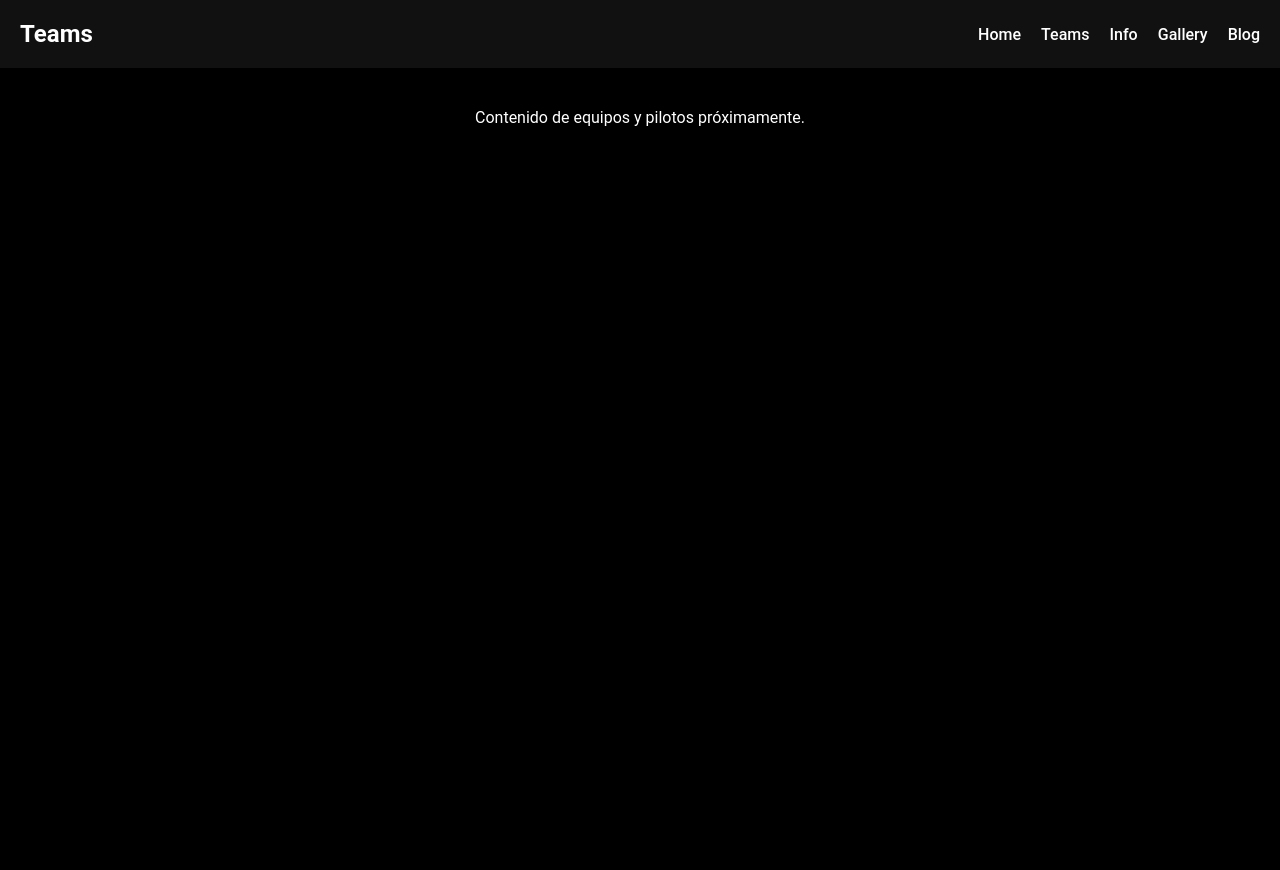
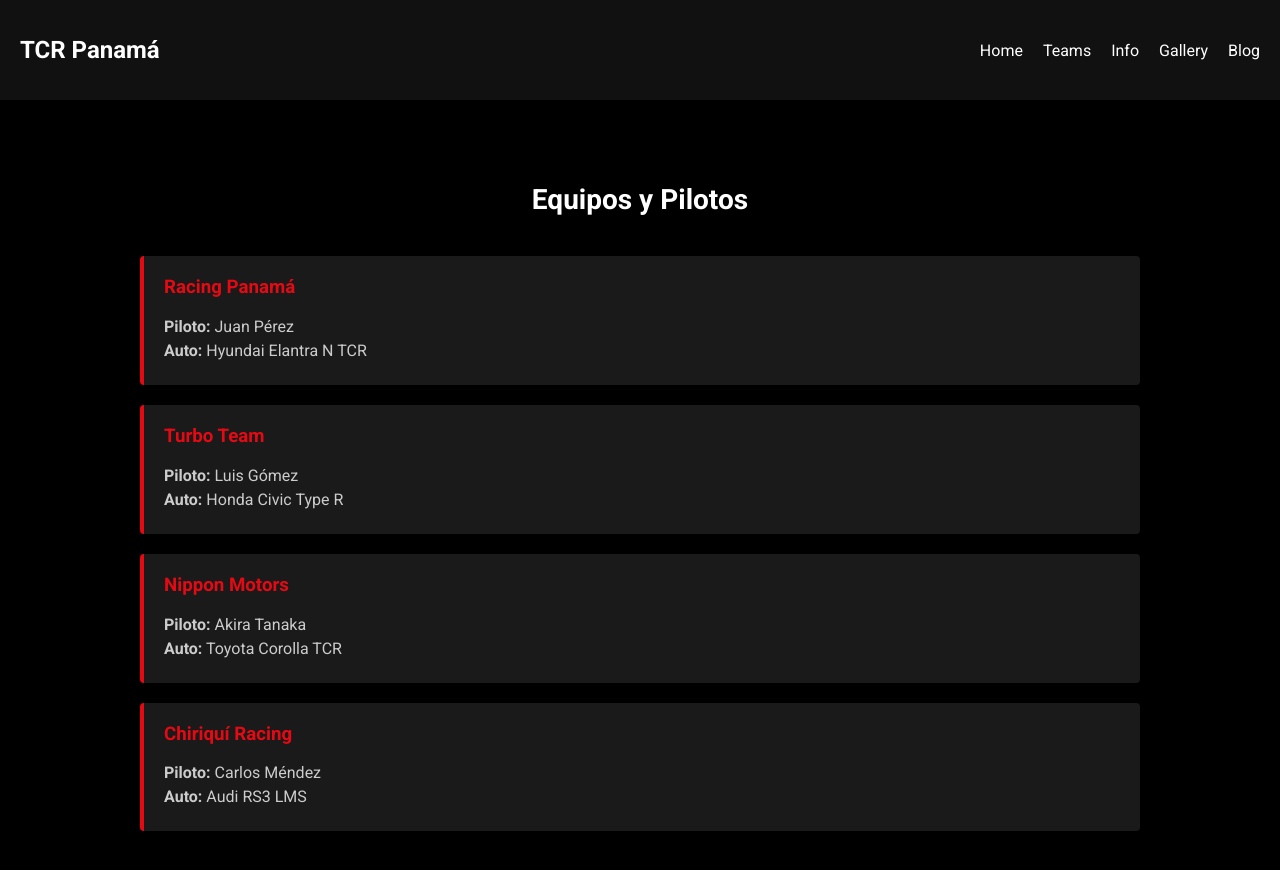
Before and after one commit to Blue-code-boost/TCR-Panama-B, a plain HTML site: page teams.html in a window 1280 px wide. Before the commit the page ends 800 px from the top, so only its background shows below. Drawn offline with Linux system fonts and the light colour scheme.

Commit message:
estructura básica completa- con estilo básico

```diff
--- /dev/null
+++ b/css/style-blog.css
@@ -0,0 +1,62 @@
+
+body {
+  background-color: #000;
+  color: #fff;
+  font-family: 'Roboto', sans-serif;
+  margin: 0;
+  padding: 0;
+}
+header {
+  background-color: #111;
+  padding: 20px;
+  display: flex;
+  justify-content: space-between;
+  align-items: center;
+}
+header h1 {
+  font-size: 24px;
+  font-weight: bold;
+}
+nav ul {
+  list-style: none;
+  display: flex;
+  gap: 20px;
+}
+nav a {
+  color: #fff;
+  text-decoration: none;
+  font-weight: 500;
+  transition: color 0.3s;
+}
+nav a:hover {
+  color: #e50914;
+}
+.blog-section {
+  max-width: 1000px;
+  margin: 0 auto;
+  padding: 60px 20px;
+}
+.blog-section h2 {
+  font-size: 28px;
+  text-align: center;
+  margin-bottom: 40px;
+}
+.blog-post {
+  background-color: #1a1a1a;
+  border-left: 4px solid #e50914;
+  padding: 20px;
+  border-radius: 4px;
+  margin-bottom: 30px;
+}
+.blog-post h3 {
+  color: #e50914;
+  margin: 0 0 10px;
+}
+.blog-post .date {
+  font-size: 14px;
+  color: #888;
+  margin-bottom: 10px;
+}
+.blog-post p {
+  color: #ccc;
+}
--- /dev/null
+++ b/css/style-gallery.css
@@ -0,0 +1,54 @@
+
+body {
+  background-color: #000;
+  color: #fff;
+  font-family: 'Roboto', sans-serif;
+  margin: 0;
+  padding: 0;
+}
+header {
+  background-color: #111;
+  padding: 20px;
+  display: flex;
+  justify-content: space-between;
+  align-items: center;
+}
+header h1 {
+  font-size: 24px;
+  font-weight: bold;
+}
+nav ul {
+  list-style: none;
+  display: flex;
+  gap: 20px;
+}
+nav a {
+  color: #fff;
+  text-decoration: none;
+  font-weight: 500;
+  transition: color 0.3s;
+}
+nav a:hover {
+  color: #e50914;
+}
+.gallery-section {
+  max-width: 1000px;
+  margin: 0 auto;
+  padding: 60px 20px;
+}
+.gallery-section h2 {
+  font-size: 28px;
+  text-align: center;
+  margin-bottom: 40px;
+}
+.gallery-grid {
+  display: grid;
+  grid-template-columns: repeat(auto-fit, minmax(250px, 1fr));
+  gap: 20px;
+}
+.gallery-grid img {
+  width: 100%;
+  border-radius: 4px;
+  object-fit: cover;
+  height: 180px;
+}
--- /dev/null
+++ b/css/style-info.css
@@ -0,0 +1,58 @@
+
+body {
+  background-color: #000;
+  color: #fff;
+  font-family: 'Roboto', sans-serif;
+  margin: 0;
+  padding: 0;
+}
+header {
+  background-color: #111;
+  padding: 20px;
+  display: flex;
+  justify-content: space-between;
+  align-items: center;
+}
+header h1 {
+  font-size: 24px;
+  font-weight: bold;
+}
+nav ul {
+  list-style: none;
+  display: flex;
+  gap: 20px;
+}
+nav a {
+  color: #fff;
+  text-decoration: none;
+  font-weight: 500;
+  transition: color 0.3s;
+}
+nav a:hover {
+  color: #e50914;
+}
+.teams-section {
+  max-width: 1000px;
+  margin: 0 auto;
+  padding: 60px 20px;
+}
+.teams-section h2 {
+  font-size: 28px;
+  text-align: center;
+  margin-bottom: 40px;
+}
+.team-card {
+  background-color: #1a1a1a;
+  border-left: 4px solid #e50914;
+  padding: 20px;
+  border-radius: 4px;
+  margin-bottom: 20px;
+}
+.team-card h3 {
+  margin-top: 0;
+  color: #e50914;
+}
+.team-card p {
+  margin: 5px 0;
+  color: #ccc;
+}
--- /dev/null
+++ b/css/style-team.css
@@ -0,0 +1,58 @@
+
+body {
+  background-color: #000;
+  color: #fff;
+  font-family: 'Roboto', sans-serif;
+  margin: 0;
+  padding: 0;
+}
+header {
+  background-color: #111;
+  padding: 20px;
+  display: flex;
+  justify-content: space-between;
+  align-items: center;
+}
+header h1 {
+  font-size: 24px;
+  font-weight: bold;
+}
+nav ul {
+  list-style: none;
+  display: flex;
+  gap: 20px;
+}
+nav a {
+  color: #fff;
+  text-decoration: none;
+  font-weight: 500;
+  transition: color 0.3s;
+}
+nav a:hover {
+  color: #e50914;
+}
+.teams-section {
+  max-width: 1000px;
+  margin: 0 auto;
+  padding: 60px 20px;
+}
+.teams-section h2 {
+  font-size: 28px;
+  text-align: center;
+  margin-bottom: 40px;
+}
+.team-card {
+  background-color: #1a1a1a;
+  border-left: 4px solid #e50914;
+  padding: 20px;
+  border-radius: 4px;
+  margin-bottom: 20px;
+}
+.team-card h3 {
+  margin-top: 0;
+  color: #e50914;
+}
+.team-card p {
+  margin: 5px 0;
+  color: #ccc;
+}
--- a/teams.html
+++ b/teams.html
@@ -1,9 +1,85 @@
+
 <!DOCTYPE html>
 <html lang="es">
-<head><meta charset="UTF-8"><title>Teams</title><link rel="stylesheet" href="css/style.css"></head>
+<head>
+  <meta charset="UTF-8">
+  <meta name="viewport" content="width=device-width, initial-scale=1.0">
+  <title>Equipos y Pilotos - TCR Panamá</title>
+  <link rel="stylesheet" href="css/style-team.css">
+  <link href="https://fonts.googleapis.com/css2?family=Roboto:wght@400;700&display=swap" rel="stylesheet">
+  <style>
+    body {
+      background-color: #000;
+      color: #fff;
+      font-family: 'Roboto', sans-serif;
+      margin: 0;
+      padding: 0;
+    }
+
+    header {
+      background-color: #111;
+      padding: 20px;
+      display: flex;
+      justify-content: space-between;
+      align-items: center;
+    }
+
+    header h1 {
+      font-size: 24px;
+      font-weight: bold;
+    }
+
+    nav ul {
+      list-style: none;
+      display: flex;
+      gap: 20px;
+    }
+
+    nav a {
+      color: #fff;
+      text-decoration: none;
+      font-weight: 500;
+      transition: color 0.3s;
+    }
+
+    nav a:hover {
+      color: #e50914;
+    }
+
+    .teams-section {
+      max-width: 1000px;
+      margin: 0 auto;
+      padding: 60px 20px;
+    }
+
+    .teams-section h2 {
+      font-size: 28px;
+      text-align: center;
+      margin-bottom: 40px;
+    }
+
+    .team-card {
+      background-color: #1a1a1a;
+      border-left: 4px solid #e50914;
+      padding: 20px;
+      border-radius: 4px;
+      margin-bottom: 20px;
+    }
+
+    .team-card h3 {
+      margin-top: 0;
+      color: #e50914;
+    }
+
+    .team-card p {
+      margin: 5px 0;
+      color: #ccc;
+    }
+  </style>
+</head>
 <body>
   <header>
-  <h1>Teams</h1>
+    <h1>TCR Panamá</h1>
     <nav>
       <ul>
         <li><a href="index.html">Home</a></li>
@@ -14,5 +90,33 @@
       </ul>
     </nav>
   </header>
-<main style="text-align:center; padding:40px;">Contenido de equipos y pilotos próximamente.</main>
-</body></html>
+
+  <section class="teams-section">
+    <h2>Equipos y Pilotos</h2>
+
+    <div class="team-card">
+      <h3>Racing Panamá</h3>
+      <p><strong>Piloto:</strong> Juan Pérez</p>
+      <p><strong>Auto:</strong> Hyundai Elantra N TCR</p>
+    </div>
+
+    <div class="team-card">
+      <h3>Turbo Team</h3>
+      <p><strong>Piloto:</strong> Luis Gómez</p>
+      <p><strong>Auto:</strong> Honda Civic Type R</p>
+    </div>
+
+    <div class="team-card">
+      <h3>Nippon Motors</h3>
+      <p><strong>Piloto:</strong> Akira Tanaka</p>
+      <p><strong>Auto:</strong> Toyota Corolla TCR</p>
+    </div>
+
+    <div class="team-card">
+      <h3>Chiriquí Racing</h3>
+      <p><strong>Piloto:</strong> Carlos Méndez</p>
+      <p><strong>Auto:</strong> Audi RS3 LMS</p>
+    </div>
+  </section>
+</body>
+</html>
```
Also changed, not shown: blog.html (+33 -4 lines), gallery.html (+23 -4 lines), index.html (+4 -4 lines), info.html (+98 -4 lines). Lines whose indentation alone changed are shown as unchanged.
